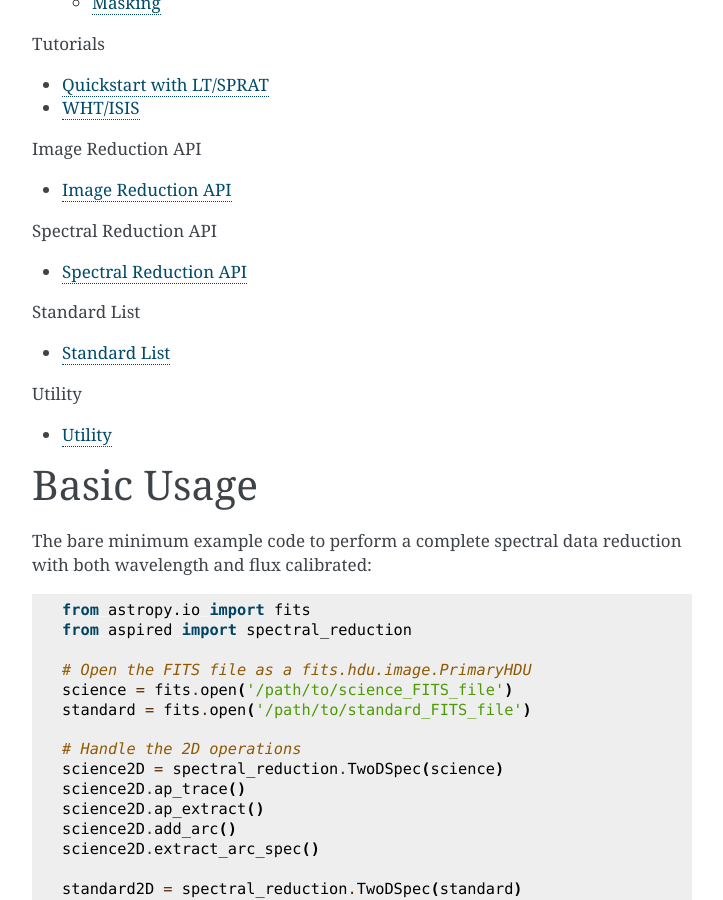
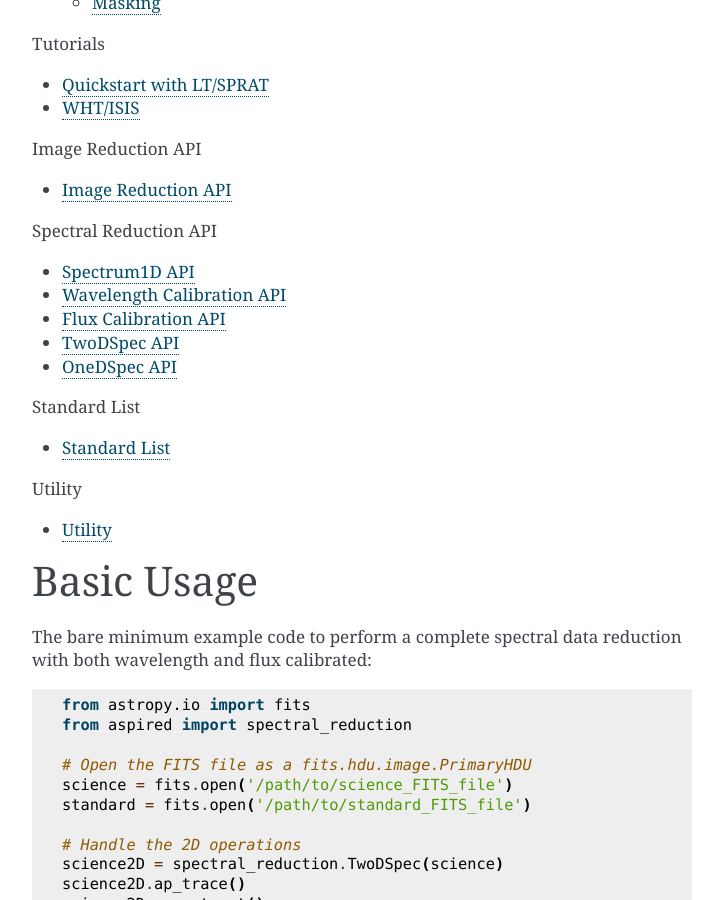
Before and after one commit to cylammarco/ASPIRED, a Sphinx documentation site: the page built from docs/source/index.rst, in a window 1280 px wide and 900 px high, scrolled down 981 px. Shown: the whole window, without its empty margins (388-1111 px from the left). Built offline with Sphinx 7.4.7, drawn with Linux system fonts in a browser that asks for light colours.

Commit message:
spectral reduction API is now more readable on Readthedocs.

```diff
--- a/docs/source/index.rst
+++ b/docs/source/index.rst
@@ -50,7 +50,11 @@ User Guide
    :maxdepth: 2
    :caption: Spectral Reduction API
 
-   modules/spectralreductionmodule
+   modules/spectrum1d_api
+   modules/wavelengthcalibration_api
+   modules/fluxcalibration_api
+   modules/twodspec_api
+   modules/onedspec_api
 
 .. toctree::
    :maxdepth: 1
--- /dev/null
+++ b/docs/source/modules/fluxcalibration_api.rst
@@ -0,0 +1,5 @@
+Flux Calibration API
+====================
+
+.. autoclass:: aspired.spectral_reduction.FluxCalibration
+   :members:
--- /dev/null
+++ b/docs/source/modules/onedspec_api.rst
@@ -0,0 +1,5 @@
+OneDSpec API
+============
+
+.. autoclass:: aspired.spectral_reduction.OneDSpec
+   :members:
--- /dev/null
+++ b/docs/source/modules/spectrum1d_api.rst
@@ -0,0 +1,5 @@
+Spectrum1D API
+==============
+
+.. autoclass:: aspired.spectral_reduction.Spectrum1D
+   :members:
--- /dev/null
+++ b/docs/source/modules/twodspec_api.rst
@@ -0,0 +1,5 @@
+TwoDSpec API
+============
+
+.. autoclass:: aspired.spectral_reduction.TwoDSpec
+   :members:
--- /dev/null
+++ b/docs/source/modules/wavelengthcalibration_api.rst
@@ -0,0 +1,5 @@
+Wavelength Calibration API
+==========================
+
+.. autoclass:: aspired.spectral_reduction.WavelengthCalibration
+   :members:
```
Also changed, not shown: docs/source/modules/spectralreductionmodule.rst (deleted, +0 -17 lines).
